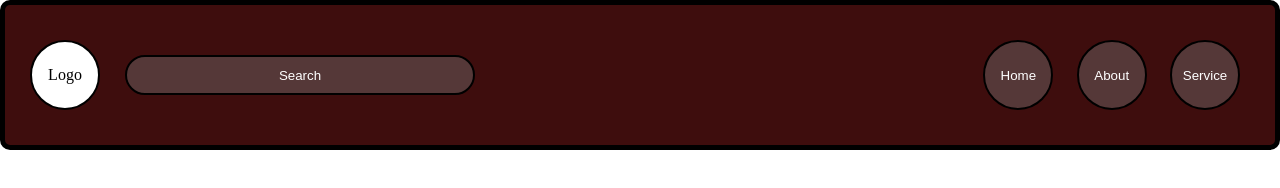
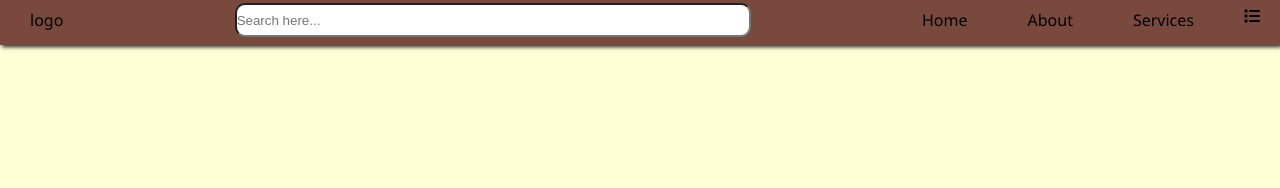
Before and after one commit to SkFahimuddin/Coffee_Ecom, a plain HTML site: page index.html in a window 1280 px wide. Drawn offline with Linux system fonts and the light colour scheme.

Commit message:
sayony learnt overlapping issue and made changes in nav

```diff
--- a/index.html
+++ b/index.html
@@ -3,20 +3,33 @@
 <head>
     <meta charset="UTF-8">
     <meta name="viewport" content="width=device-width, initial-scale=1.0">
+    <link rel="stylesheet" href="https://cdnjs.cloudflare.com/ajax/libs/font-awesome/6.5.2/css/all.min.css">
+    <script src="https://kit.fontawesome.com/a076d05399.js"></script>
     <title>Ecom Coffee</title>
     <link rel="stylesheet" href="style.css">
 </head>
 <body>
     <nav class ="nav" id = "nav">
-        <div class="logo" id="logo"> Logo</div>
+        <ul class = "sidebar">
+            <li onclick=hideSidebar()><i class="fa-solid fa-xmark"></i></li>
+            <input placeholder ="Search here..."class="Search" id ="search ">
+            <li><a href = "#">Home</a></li>
+            <li><a href = "#">About</a></li>
+            <li><a href = "#">Services</a></li>
+        </ul>
 
             <ul>
-                <input placeholder ="Search"class="Search" id ="search ">
-                <button class="Home" id ="Home">Home</button>
-                <button class="About" id ="About">About</button>
-                <button class="Service" id ="Service">Service</button>
+                <li><a href = "#">logo</a></li>
+                <input placeholder ="Search here..."class="Search" id ="search ">
+                <li><a href = "#">Home</a></li>
+                <li><a href = "#">About</a></li>
+                <li><a href = "#">Services</a></li>
+               <li onclick=showSidebar()><i class="fa-solid fa-list"></i></li>
             </ul>
     </nav>
+
+
+    <script src="script.js"></script>
 </body>
 
 </html>
--- a/script.js
+++ b/script.js
@@ -0,0 +1,9 @@
+function showSidebar(){
+    const sidebar = document.querySelector('.sidebar')
+    sidebar.style.display = 'flex'
+}
+
+function hideSidebar(){
+    const sidebar = document.querySelector('.sidebar')
+    sidebar.style.display = 'none'
+}
--- a/style.css
+++ b/style.css
@@ -1,76 +1,84 @@
-body, *{
+*{
     margin: 0;
     padding: 0;
-    box-sizing: border-box;
 }
 
-nav {
-    flex: 1;
-    background-color: rgb(62, 13, 13);
-    min-height: 5vh;
-    max-width: 100%;
-    border: 5px solid black;
-    border-radius: 10px;
-    color: white;
-    display: grid;
+body{
+    min-height: 100vh;
+    background-color: rgb(255, 255, 214);
+    background-position: center;
+    font-family: 'Segoe UI', Tahoma, Geneva, Verdana, sans-serif;
+}
+
+nav{
+    width: 100%;
+    padding-bottom: 5px;
+    background-color: rgba(69, 2, 2, 0.716);
+    box-shadow: 2px 2px 4px rgb(39, 37, 37);
+}
+
+nav ul{
+    width: 100%;
+    list-style: none;
+    display: flex;
+    justify-content: flex-end;
     align-items: center;
 }
 
-.Home{
-   position: absolute;
-   top: 40px;
-   right: 17em;
+nav li {
+    height: 40px;
 }
 
-.About{
-    position: absolute;
-    top: 40px;
-    right: 10em;
- }
-
- .Service{
-    position: absolute;
-    top: 40px;
-    right: 3em;
- }
-
-.logo {
-    height: 70px;
-    width: 70px;
-    background-color: white;
-    position: absolute;
-    left: 30px;
+nav a {
+    height: 100%;
+    padding: 0 30px;
+    text-decoration: none;
+    display: flex;
+    align-items: center;
     color: black;
-    border: 2px solid black;
-    border-radius: 50%;
-    display: grid;
-    justify-content: center;
-    align-items: center;
 }
 
-button {
-    color:rgb(255, 255, 255);
-    background-color: rgb(85, 56, 56);
-    padding:10px;
-    border: 2px solid black;
-    border-radius: 50%;
-    min-height: 70px;
-    width: 70px;
+nav li i{
+    height: 30px;
+    padding: 0 20px;
+    padding-top: 8px;
 }
 
-.Search {
-    flex: 1 1 100rem;
-    color:rgb(255, 255, 255);
-    background-color: rgb(85, 56, 56);
-    border: 2px solid black;
-    height:40px;
-    border-radius: 20px;
-    width: 350px;
-    margin: 50px;
-    margin-left: 120px;
+nav input{
+    height: 30px;
+    width: 40%;
+    border-radius: 10px;
+    margin-right: auto;
 }
 
-input::placeholder {
-    color: rgb(255, 255, 255);
-    text-align: center;
+nav li:first-child{
+    margin-right: auto;
 }
+
+nav li:-moz-placeholder{
+    margin-right: auto;
+}
+
+.sidebar{
+    position: fixed;
+    top: 0;
+    right: 0;
+    height: 100vh;
+    width: 250px;
+    z-index: 999;
+    background-color: rgba(204, 184, 83, 0.389);
+    backdrop-filter: blur(10px);
+    box-shadow: -10px 0 10px rgba(0, 0, 0, 0.1);
+    display: none;
+    flex-direction: column;
+    align-items: flex-start;
+    justify-content: flex-start;
+}
+
+.sidebar li{
+    width: 100%;
+}
+
+.sidebar a{
+    width: 100%;
+}
```
